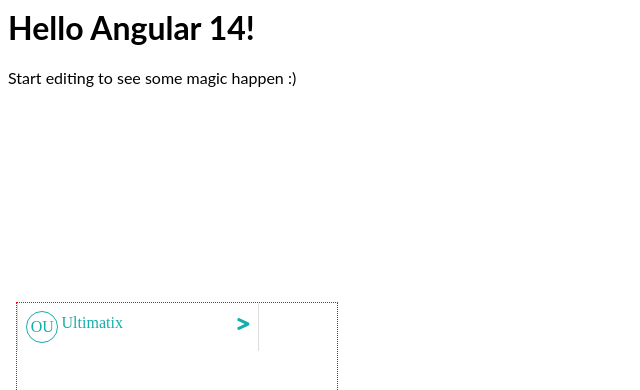
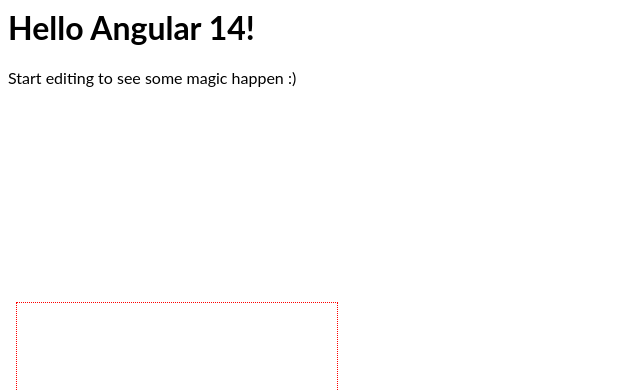
Before and after one commit to UmairBaig8/TreeView, an Angular app: page / in a window 1280 px wide. Shown: the top 390 px of the page, without its empty margins (0-640 px from the left). Built offline with nearby package versions, Linux system fonts and the light colour scheme.

Commit message:
1 file modified

```diff
--- a/src/app/treeview/treeview.component.ts
+++ b/src/app/treeview/treeview.component.ts
@@ -24,25 +24,23 @@
   styleUrls: ['./treeview.component.scss'],
 })
 export class TreeviewComponent implements OnInit {
-  treeData: ITree[];
+  private stack: any;
+  private treeData: Tree;
 
   constructor() {
-    this.treeData = [
-      {
-        id: 'ultimatix',
-        type: 'OU',
-        name: 'Ultimatix',
-        childs: [
-          {
-            id: 'compliance',
-            type: 'BU',
-            name: 'Compliance',
-          },
-        ],
-      },
-    ];
-
-    console.log(typeof this.treeData);
+    // this.treeData = {
+    //   id: 'ultimatix',
+    //   type: 'OU',
+    //   name: 'Ultimatix',
+    //   childs: [
+    //     {
+    //       id: 'compliance',
+    //       type: 'BU',
+    //       name: 'Compliance',
+    //     },
+    //   ],
+    // };
+    // console.log(typeof this.treeData);
   }
 
   ngOnInit(): void {}
```
